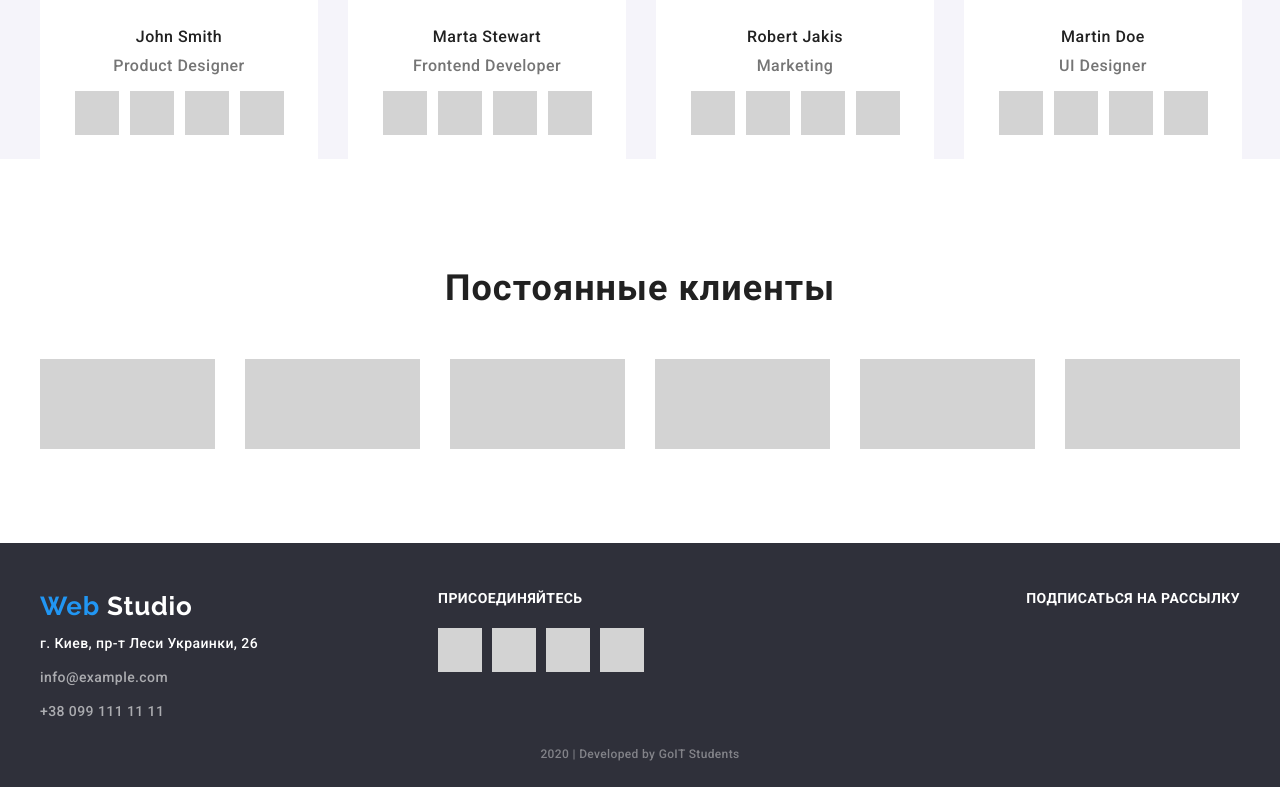
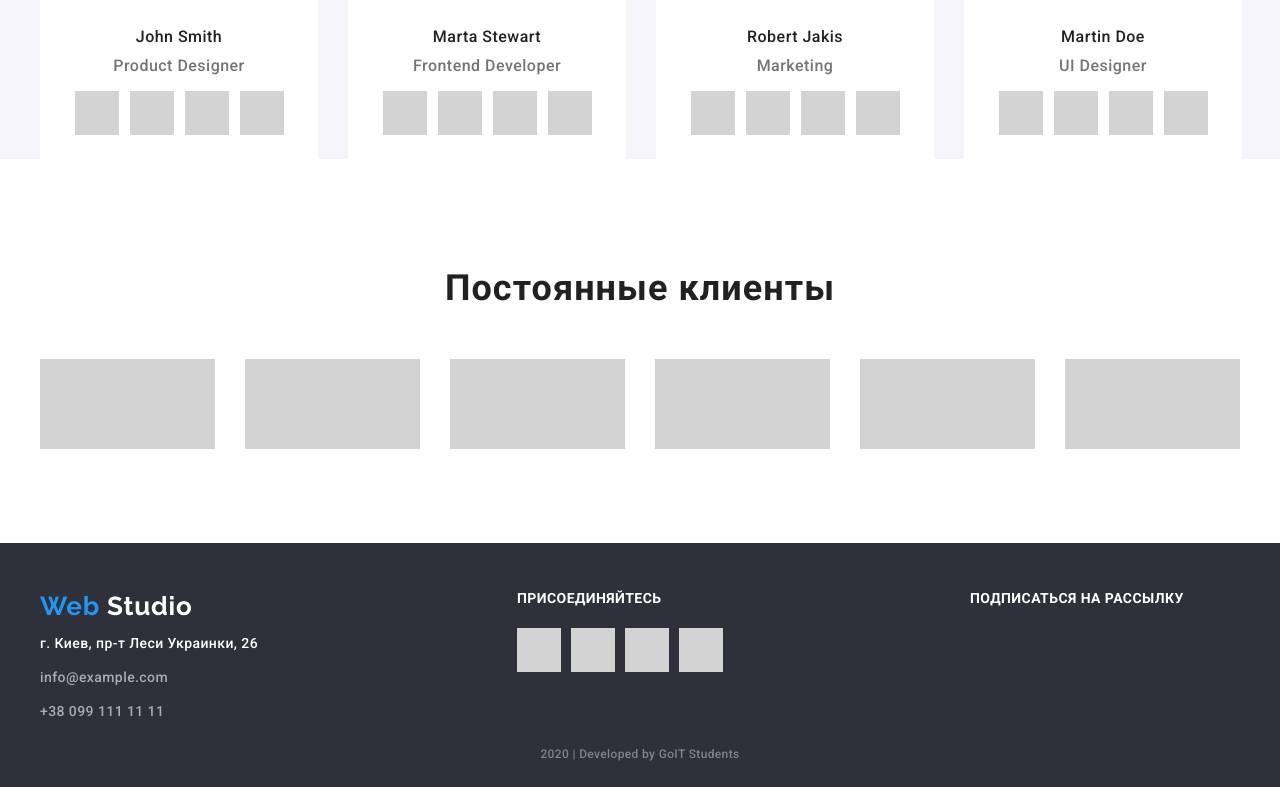
Before and after one commit to 1nt3g3r/goit-markup-hw-03, a plain HTML site: page index.html in a window 1280 px wide. Shown: the part 2093-2880 px from the top of the page. Drawn offline with Linux system fonts and the light colour scheme.

Commit message:
Fixed block sizes in css

```diff
--- a/css/styles.css
+++ b/css/styles.css
@@ -382,10 +382,12 @@ body {
 
 .footer-content {
     display: flex;
+    justify-content: space-between;
 }
 
 .footer-address {
     font-style: normal;
+    width: 231px;
 }
 
 .footer-location,
@@ -443,7 +445,7 @@ body {
 }
 
 .join-us-block {
-    margin-left: 180px;
+    width: 207px;
 }
 
 .join-us-block p,
@@ -463,7 +465,7 @@ body {
 }
 
 .subscribe-form {
-    margin-left: auto;
+    width: 270px;
 }
 
 .footer-copyright {
```
